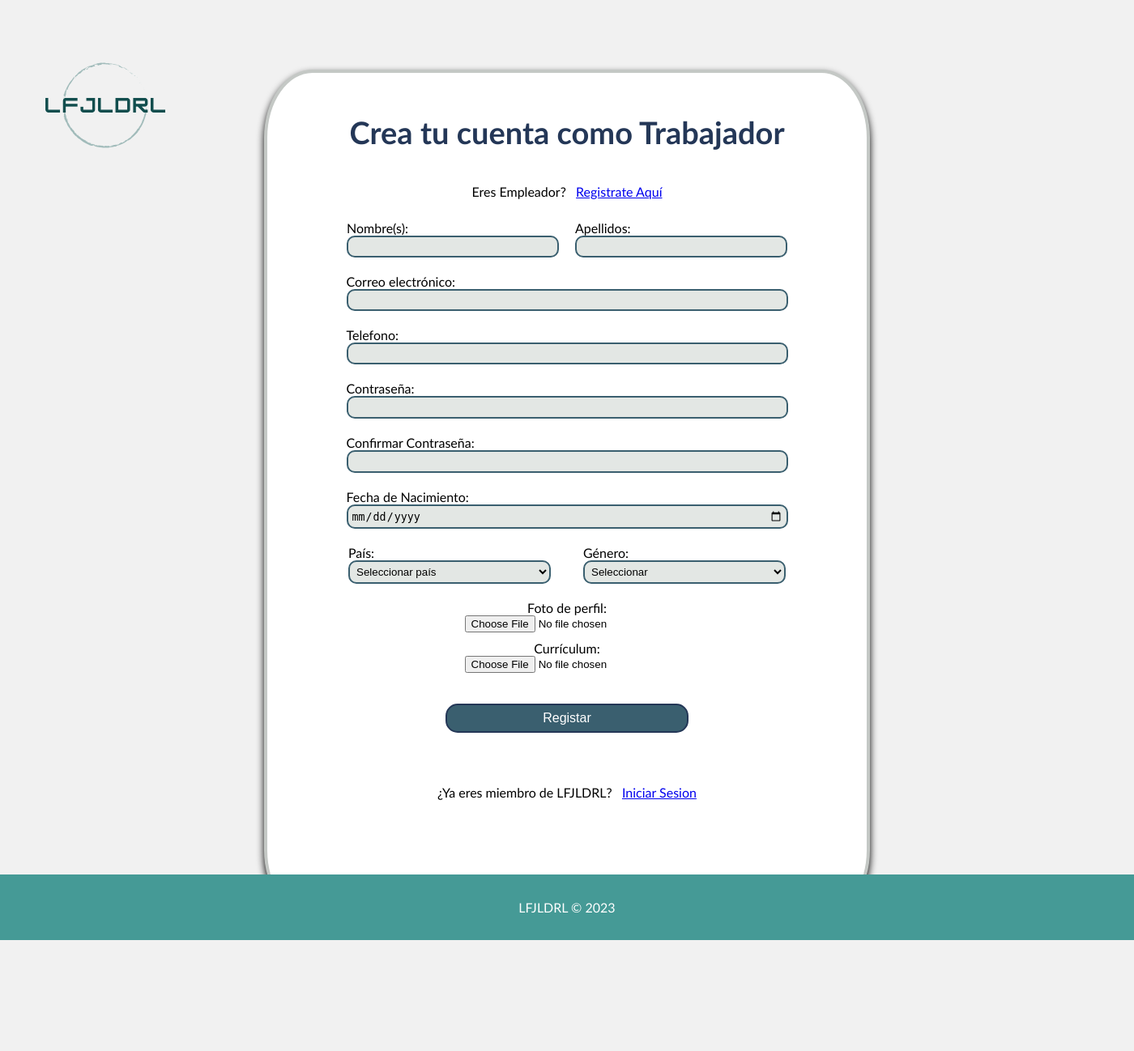
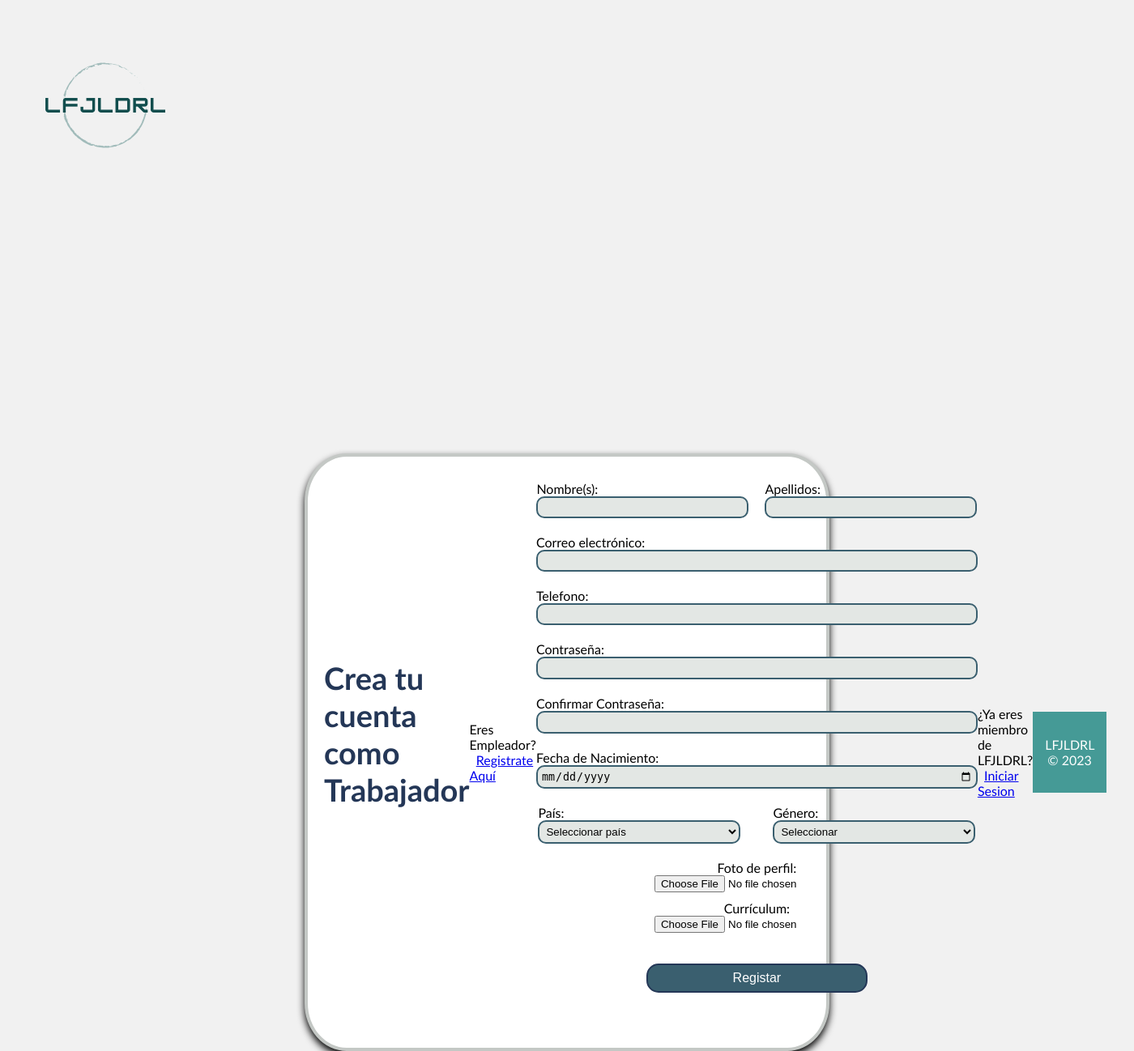
Before and after one commit to MarioMedePrsc/LFJLDRL, a PHP site: page /Views/trabajadores/registro.php in a window 1400 px wide. Shown: the whole page at 81% size. Before the commit the page ends 1161 px from the top, so only its background shows below. Run offline with PHP 8.4, Linux system fonts and the light colour scheme.

Commit message:
Se corrigieron detallitos

```diff
--- a/Views/empleadores/inicio.php
+++ b/Views/empleadores/inicio.php
@@ -93,8 +93,8 @@
 
 
         ?>
-
     </section>
+    <br/><br/><br/><br/>
     <div class="footer">
         <p class="blanco footer-text">LFJLDRL © 2023</p>
     </div>
--- a/Views/trabajadores/registro.php
+++ b/Views/trabajadores/registro.php
@@ -13,7 +13,8 @@
 <body>
 <a href="../Controllers/C_Trabajador.php?action=login" >
     <img src="../imagenes/logo.png" alt="" class="logo"></a>
-    <div class="container" style="margin-top: 30%;">
+
+    <div class="container" style="margin-top: 40%;">
 
         <h1 style="margin-top: -20px;">Crea tu cuenta como Trabajador</h1>
 
--- a/css/style2.css
+++ b/css/style2.css
@@ -3,7 +3,6 @@ body {
     display: flex;
     justify-content: center;
     align-items: center;
-    height: 100vh;
     margin: 0;
 }
 
@@ -11,12 +10,12 @@ body {
     background-color: white;
     border-radius: 8%;
     width: 600px;
-    height: 900px;
-    padding: 70px;
+
+    padding: 20px;
     display: flex;
-    flex-direction: column;
+
     align-items: center;
-    margin-top: 300px;
+
     font-family: 'Gill Sans', 'Gill Sans MT', Calibri, 'Trebuchet MS', sans-serif;
     box-shadow: 0 5px 10px;
     border: 4px solid #c4c8c5;
```
Also changed, not shown: archivos/fotoPerfil/05-24-23-05-02-30-FotoPerfil.jpg (added), archivos/fotoPerfil/05-24-23-05-25-23-FotoPerfil.jpg (added), archivos/vacantes/05-24-23-05-14-16-Emp1.png (added), archivos/vacantes/05-24-23-05-32-33-emp3.png (added), 2 other files.
